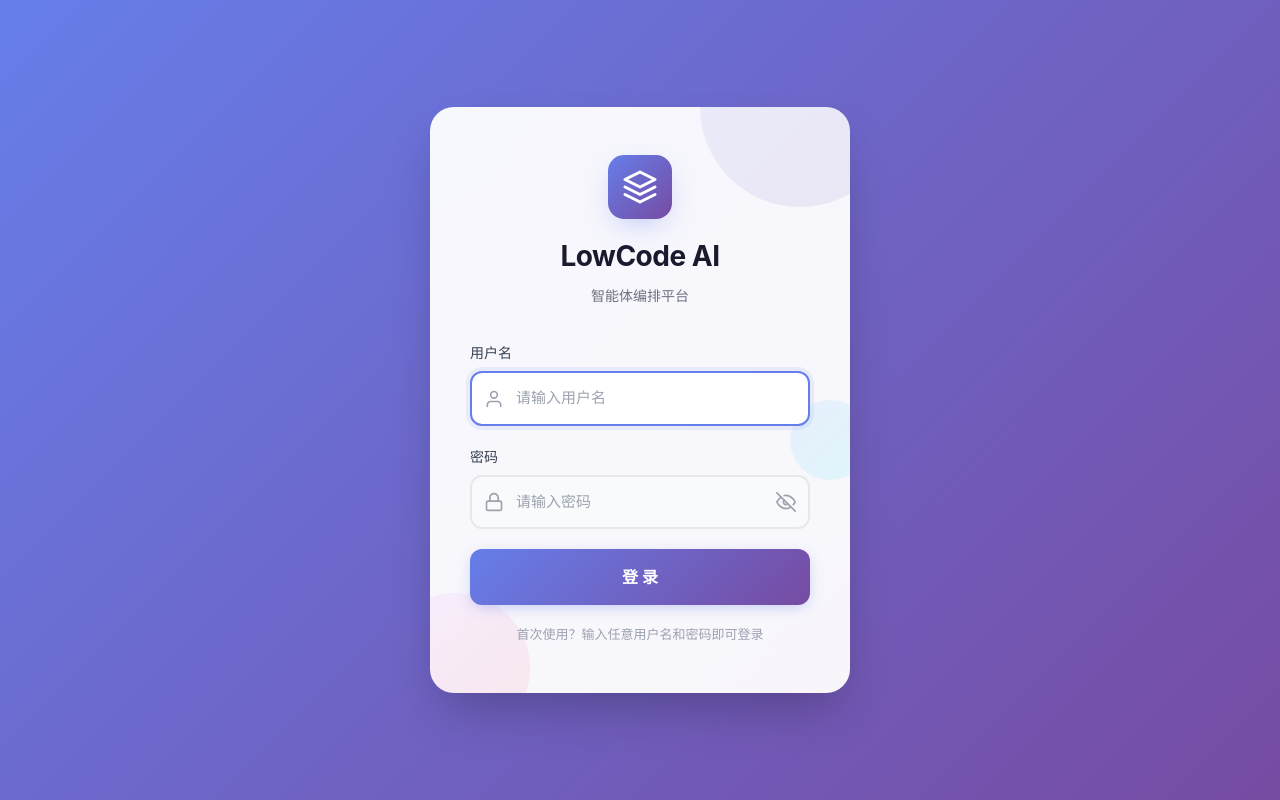
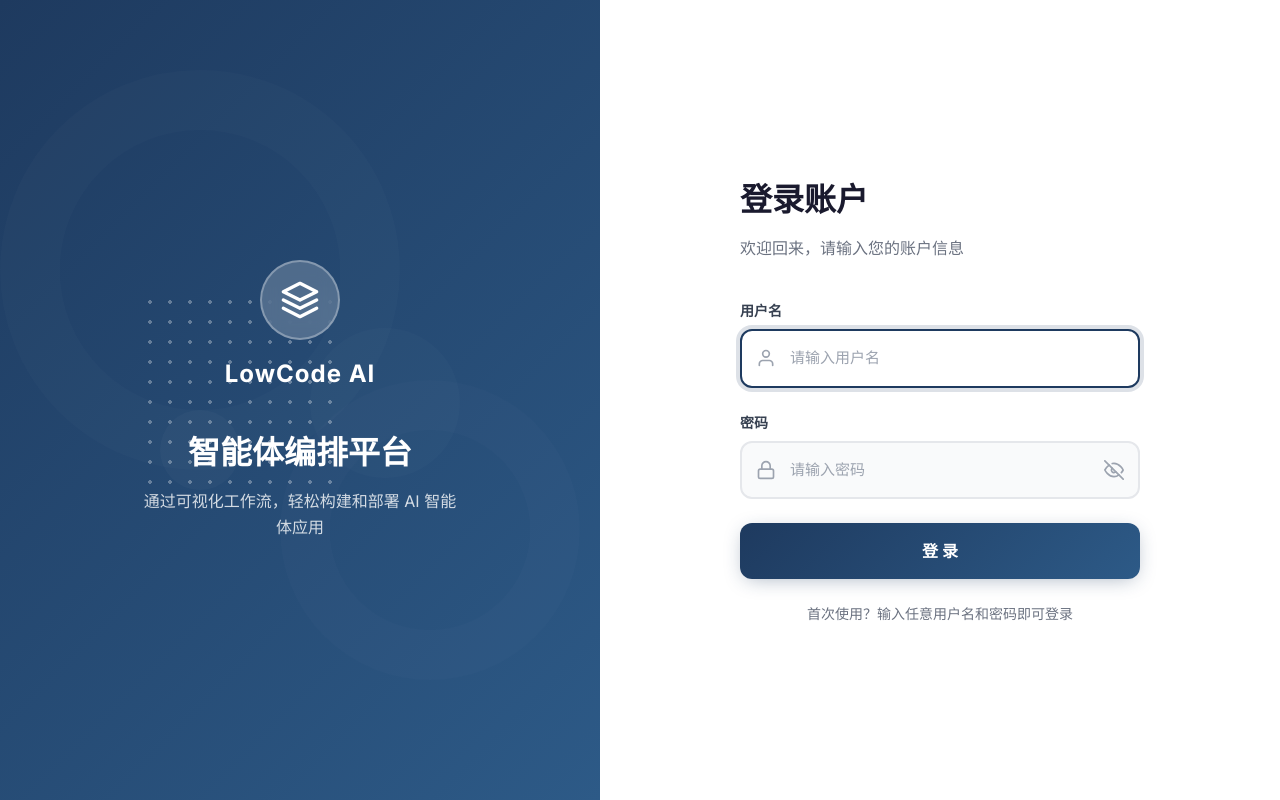
Before and after one commit to shaofq/AgentSkills, a Vue app in the folder frontend/: page / in a window 1280 px wide. Built offline with nearby package versions, Linux system fonts and the light colour scheme; what @matechat/core would draw is missing.

Commit message:
feat: import inter font

```diff
--- a/frontend/index.html
+++ b/frontend/index.html
@@ -4,6 +4,8 @@
     <meta charset="UTF-8" />
     <link rel="icon" type="image/svg+xml" href="/vite.svg" />
     <meta name="viewport" content="width=device-width, initial-scale=1.0" />
+    <link rel="preconnect" href="https://fonts.loli.net" crossorigin>
+    <link href="https://fonts.loli.net/css2?family=Inter:wght@300;400;500;600;700&display=swap" rel="stylesheet">
     <title>智能体编排系统</title>
   </head>
   <body>
--- a/frontend/src/components/LoginDialog.vue
+++ b/frontend/src/components/LoginDialog.vue
@@ -59,28 +59,48 @@ onMounted(() => {
 </script>
 
 <template>
-  <div class="login-overlay">
-    <div class="login-dialog">
-      <!-- 背景装饰 -->
-      <div class="login-bg-decoration">
-        <div class="circle circle-1"></div>
-        <div class="circle circle-2"></div>
-        <div class="circle circle-3"></div>
+  <div class="login-page">
+    <!-- 左侧装饰区域 -->
+    <div class="login-side-info">
+      <div class="side-info-content">
+        <!-- 装饰图形 -->
+        <div class="decorative-shapes">
+          <div class="shape shape-1"></div>
+          <div class="shape shape-2"></div>
+          <div class="shape shape-3"></div>
+          <div class="shape shape-4"></div>
+          <div class="dots-pattern"></div>
         </div>
 
-      <!-- Logo 和标题 -->
-      <div class="login-header">
-        <div class="logo-container">
-          <div class="logo-icon">
+        <!-- Logo -->
+        <div class="side-logo">
+          <div class="logo-circle">
             <svg viewBox="0 0 24 24" fill="none" xmlns="http://www.w3.org/2000/svg">
               <path d="M12 2L2 7L12 12L22 7L12 2Z" stroke="currentColor" stroke-width="2" stroke-linecap="round" stroke-linejoin="round"/>
               <path d="M2 17L12 22L22 17" stroke="currentColor" stroke-width="2" stroke-linecap="round" stroke-linejoin="round"/>
               <path d="M2 12L12 17L22 12" stroke="currentColor" stroke-width="2" stroke-linecap="round" stroke-linejoin="round"/>
             </svg>
           </div>
+          <span class="logo-text">LowCode AI</span>
         </div>
-        <h1 class="login-title">LowCode AI</h1>
-        <p class="login-subtitle">智能体编排平台</p>
+
+        <!-- 宣传文案 -->
+        <div class="side-text">
+          <h2>智能体编排平台</h2>
+          <p>通过可视化工作流，轻松构建和部署 AI 智能体应用</p>
+        </div>
+
+
+      </div>
+    </div>
+
+    <!-- 右侧登录表单区域 -->
+    <div class="login-form-area">
+      <div class="form-container">
+        <!-- 标题 -->
+        <div class="form-header">
+          <h1>登录账户</h1>
+          <p>欢迎回来，请输入您的账户信息</p>
         </div>
 
         <!-- 登录表单 -->
@@ -161,129 +181,219 @@ onMounted(() => {
         </div>
       </div>
     </div>
+  </div>
 </template>
 
 <style scoped>
-.login-overlay {
+/* 分屏式登录页面 - 参考 iofrm login19 风格 */
+.login-page {
   position: fixed;
   top: 0;
   left: 0;
   right: 0;
   bottom: 0;
-  background: linear-gradient(135deg, #667eea 0%, #764ba2 100%);
+  display: flex;
+  z-index: 9999;
+}
+
+/* 左侧装饰区域 */
+.login-side-info {
+  flex: 1;
+  background: linear-gradient(135deg, #1e3a5f 0%, #2d5a87 100%);
+  position: relative;
   display: flex;
   align-items: center;
   justify-content: center;
-  z-index: 9999;
   overflow: hidden;
 }
 
-.login-dialog {
+.side-info-content {
   position: relative;
-  width: 420px;
-  padding: 48px 40px;
-  background: rgba(255, 255, 255, 0.95);
-  border-radius: 24px;
-  box-shadow: 0 25px 50px -12px rgba(0, 0, 0, 0.25);
-  backdrop-filter: blur(20px);
-  overflow: hidden;
+  z-index: 2;
+  text-align: center;
+  padding: 40px;
 }
 
-.login-bg-decoration {
+/* 装饰图形 */
+.decorative-shapes {
   position: absolute;
   top: 0;
   left: 0;
   right: 0;
   bottom: 0;
   pointer-events: none;
-  overflow: hidden;
 }
 
-.circle {
+.shape {
   position: absolute;
   border-radius: 50%;
-  opacity: 0.1;
+  opacity: 0.15;
 }
 
-.circle-1 {
+.shape-1 {
+  width: 400px;
+  height: 400px;
+  border: 60px solid rgba(255, 255, 255, 0.1);
+  top: -150px;
+  left: -100px;
+}
+
+.shape-2 {
+  width: 300px;
+  height: 300px;
+  border: 50px solid rgba(255, 255, 255, 0.08);
+  bottom: -100px;
+  right: -80px;
+}
+
+.shape-3 {
+  width: 150px;
+  height: 150px;
+  background: rgba(255, 255, 255, 0.1);
+  top: 30%;
+  right: 10%;
+}
+
+.shape-4 {
+  width: 80px;
+  height: 80px;
+  background: rgba(255, 255, 255, 0.15);
+  bottom: 25%;
+  left: 15%;
+}
+
+.dots-pattern {
+  position: absolute;
   width: 200px;
   height: 200px;
-  background: linear-gradient(135deg, #667eea, #764ba2);
-  top: -100px;
-  right: -50px;
+  top: 20%;
+  left: 10%;
+  background-image: radial-gradient(rgba(255, 255, 255, 0.3) 2px, transparent 2px);
+  background-size: 20px 20px;
 }
 
-.circle-2 {
-  width: 150px;
-  height: 150px;
-  background: linear-gradient(135deg, #f093fb, #f5576c);
-  bottom: -50px;
-  left: -50px;
+/* Logo */
+.side-logo {
+  display: flex;
+  flex-direction: column;
+  align-items: center;
+  margin-bottom: 40px;
 }
 
-.circle-3 {
+.logo-circle {
   width: 80px;
   height: 80px;
-  background: linear-gradient(135deg, #4facfe, #00f2fe);
-  top: 50%;
-  right: -20px;
-}
-
-.login-header {
-  text-align: center;
-  margin-bottom: 36px;
-  position: relative;
-}
-
-.logo-container {
-  display: flex;
-  justify-content: center;
-  margin-bottom: 16px;
-}
-
-.logo-icon {
-  width: 64px;
-  height: 64px;
-  background: linear-gradient(135deg, #667eea 0%, #764ba2 100%);
-  border-radius: 16px;
+  background: rgba(255, 255, 255, 0.2);
+  border-radius: 50%;
   display: flex;
   align-items: center;
   justify-content: center;
   color: white;
-  box-shadow: 0 10px 30px -10px rgba(102, 126, 234, 0.5);
+  margin-bottom: 16px;
+  backdrop-filter: blur(10px);
+  border: 2px solid rgba(255, 255, 255, 0.3);
 }
 
-.logo-icon svg {
-  width: 36px;
-  height: 36px;
+.logo-circle svg {
+  width: 40px;
+  height: 40px;
 }
 
-.login-title {
-  font-size: 28px;
+.logo-text {
+  font-size: 24px;
+  font-weight: 700;
+  color: white;
+  letter-spacing: 1px;
+}
+
+/* 宣传文案 */
+.side-text {
+  max-width: 320px;
+  margin: 0 auto;
+}
+
+.side-text h2 {
+  font-size: 32px;
+  font-weight: 700;
+  color: white;
+  margin: 0 0 16px 0;
+  line-height: 1.3;
+}
+
+.side-text p {
+  font-size: 16px;
+  color: rgba(255, 255, 255, 0.8);
+  margin: 0;
+  line-height: 1.6;
+}
+
+/* 底部装饰线 */
+.bottom-decoration {
+  position: absolute;
+  bottom: 40px;
+  left: 50%;
+  transform: translateX(-50%);
+  display: flex;
+  gap: 8px;
+}
+
+.bottom-decoration .line {
+  width: 40px;
+  height: 4px;
+  background: rgba(255, 255, 255, 0.3);
+  border-radius: 2px;
+}
+
+.bottom-decoration .line:first-child {
+  background: white;
+}
+
+/* 右侧登录表单区域 */
+.login-form-area {
+  flex: 1;
+  background: #ffffff;
+  display: flex;
+  align-items: center;
+  justify-content: center;
+  padding: 40px;
+}
+
+.form-container {
+  width: 100%;
+  max-width: 400px;
+}
+
+/* 表单标题 */
+.form-header {
+  margin-bottom: 40px;
+}
+
+.form-header h1 {
+  font-size: 32px;
   font-weight: 700;
   color: #1a1a2e;
-  margin: 0 0 8px 0;
-  letter-spacing: -0.5px;
+  margin: 0 0 12px 0;
 }
 
-.login-subtitle {
-  font-size: 14px;
+.form-header p {
+  font-size: 16px;
   color: #6b7280;
   margin: 0;
 }
 
+/* 表单样式 */
 .login-form {
   position: relative;
 }
 
 .form-group {
-  margin-bottom: 20px;
+  margin-bottom: 24px;
 }
 
 .form-label {
   display: block;
   font-size: 14px;
-  font-weight: 500;
+  font-weight: 600;
   color: #374151;
   margin-bottom: 8px;
 }
@@ -296,7 +406,7 @@ onMounted(() => {
 
 .input-icon {
   position: absolute;
-  left: 14px;
+  left: 16px;
   width: 20px;
   height: 20px;
   color: #9ca3af;
@@ -305,19 +415,20 @@ onMounted(() => {
 
 .login-input {
   width: 100%;
-  padding: 14px 44px;
+  padding: 16px 48px;
   font-size: 15px;
   border: 2px solid #e5e7eb;
   border-radius: 12px;
   outline: none;
-  transition: all 0.2s ease;
+  transition: all 0.3s ease;
   background: #f9fafb;
+  color: #1a1a2e;
 }
 
 .login-input:focus {
-  border-color: #667eea;
+  border-color: #1e3a5f;
   background: white;
-  box-shadow: 0 0 0 4px rgba(102, 126, 234, 0.1);
+  box-shadow: 0 0 0 4px rgba(30, 58, 95, 0.15);
 }
 
 .login-input::placeholder {
@@ -326,7 +437,7 @@ onMounted(() => {
 
 .toggle-password {
   position: absolute;
-  right: 14px;
+  right: 16px;
   width: 20px;
   height: 20px;
   padding: 0;
@@ -338,7 +449,7 @@ onMounted(() => {
 }
 
 .toggle-password:hover {
-  color: #667eea;
+  color: #1e3a5f;
 }
 
 .toggle-password svg {
@@ -346,6 +457,7 @@ onMounted(() => {
   height: 20px;
 }
 
+/* 错误提示 */
 .error-message {
   display: flex;
   align-items: center;
@@ -356,7 +468,7 @@ onMounted(() => {
   border-radius: 10px;
   color: #dc2626;
   font-size: 14px;
-  margin-bottom: 20px;
+  margin-bottom: 24px;
 }
 
 .error-message svg {
@@ -365,13 +477,14 @@ onMounted(() => {
   flex-shrink: 0;
 }
 
+/* 登录按钮 */
 .login-button {
   width: 100%;
   padding: 16px;
   font-size: 16px;
   font-weight: 600;
   color: white;
-  background: linear-gradient(135deg, #667eea 0%, #764ba2 100%);
+  background: linear-gradient(135deg, #1e3a5f 0%, #2d5a87 100%);
   border: none;
   border-radius: 12px;
   cursor: pointer;
@@ -380,12 +493,12 @@ onMounted(() => {
   align-items: center;
   justify-content: center;
   gap: 8px;
-  box-shadow: 0 4px 15px -3px rgba(102, 126, 234, 0.4);
+  box-shadow: 0 4px 20px -5px rgba(30, 58, 95, 0.4);
 }
 
 .login-button:hover:not(:disabled) {
   transform: translateY(-2px);
-  box-shadow: 0 8px 25px -5px rgba(102, 126, 234, 0.5);
+  box-shadow: 0 8px 30px -5px rgba(30, 58, 95, 0.5);
 }
 
 .login-button:active:not(:disabled) {
@@ -414,8 +527,42 @@ onMounted(() => {
 
 .login-hint {
   text-align: center;
-  font-size: 13px;
-  color: #9ca3af;
-  margin: 20px 0 0 0;
+  font-size: 14px;
+  color: #6b7280;
+  margin: 24px 0 0 0;
+}
+
+/* 响应式设计 */
+@media (max-width: 900px) {
+  .login-page {
+    flex-direction: column;
+  }
+
+  .login-side-info {
+    flex: none;
+    height: 200px;
+  }
+
+  .side-text h2 {
+    font-size: 24px;
+  }
+
+  .side-text p {
+    font-size: 14px;
+  }
+
+  .bottom-decoration {
+    display: none;
+  }
+}
+
+@media (max-width: 480px) {
+  .login-form-area {
+    padding: 24px;
+  }
+
+  .form-header h1 {
+    font-size: 24px;
+  }
 }
 </style>
--- a/frontend/src/style.css
+++ b/frontend/src/style.css
@@ -11,7 +11,7 @@
 html, body, #app {
   width: 100%;
   height: 100%;
-  font-family: -apple-system, BlinkMacSystemFont, 'Segoe UI', Roboto, 'Helvetica Neue', Arial, sans-serif;
+  font-family: 'Inter', -apple-system, BlinkMacSystemFont, 'Segoe UI', Roboto, 'Helvetica Neue', Arial, sans-serif;
 }
 
 /* Vue Flow 自定义样式 */
```
Also changed, not shown: 1 other file (tests, documents, lock files or other folders). Lines whose indentation alone changed are shown as unchanged.
